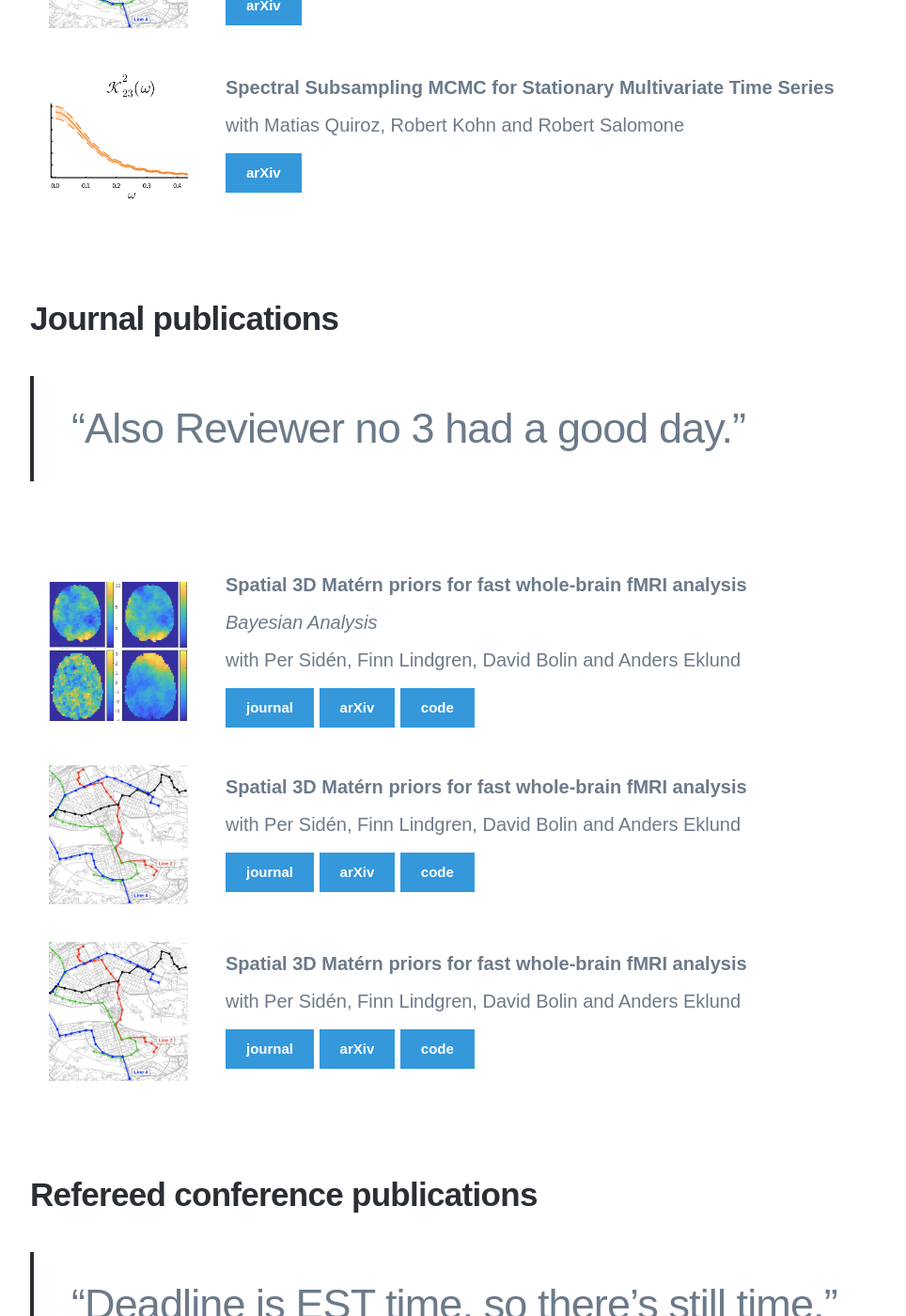
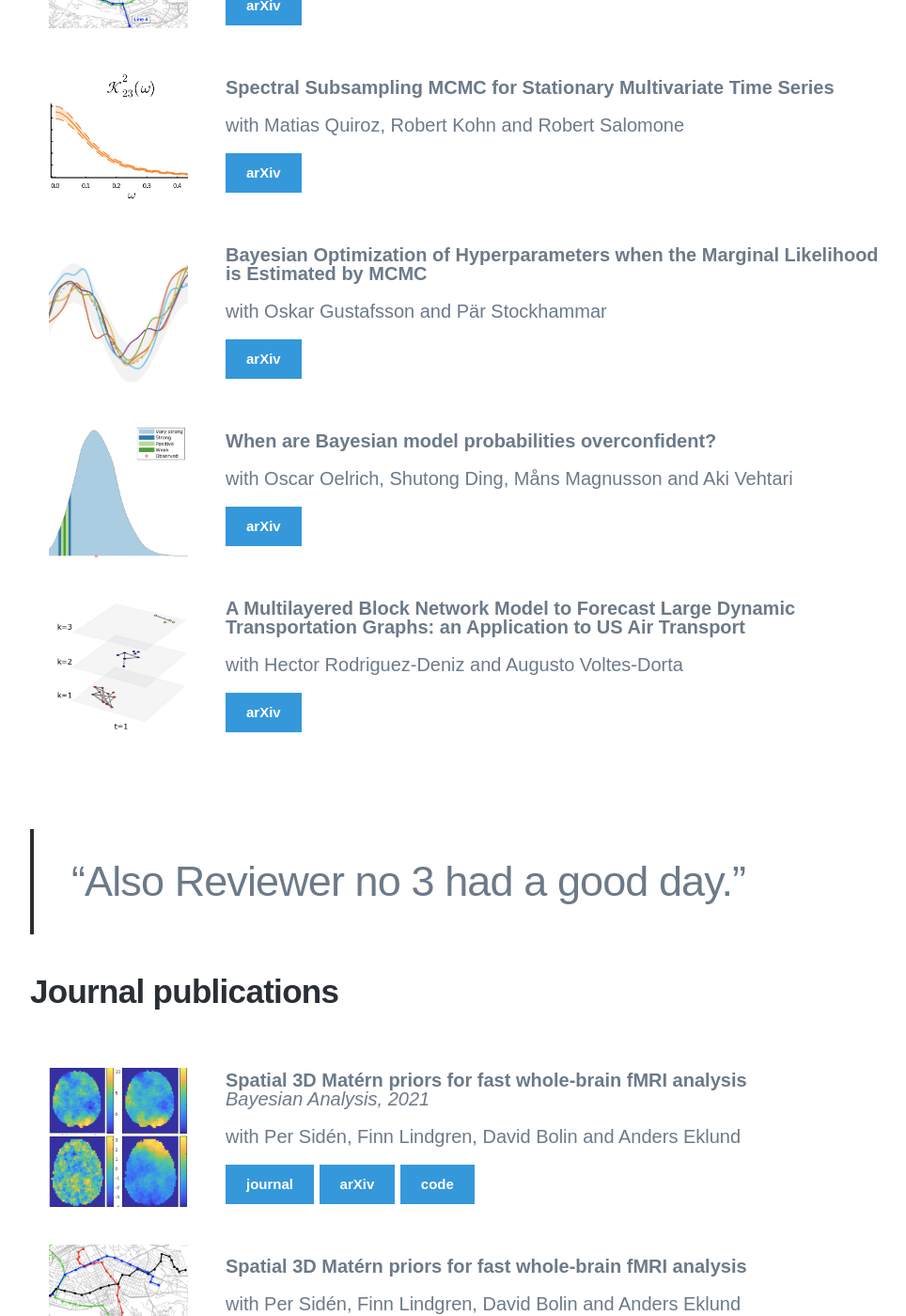
Before and after one commit to mattiasvillani/mattiasvillani.github.io, a Jekyll site: the page built from _pages/research.md, in a window 1280 px wide and 1400 px high, scrolled down 1390 px. Shown: the whole window at 94% size, without its empty margins (138-1102 px from the left). Built offline with Jekyll 4.4.1, drawn with Linux system fonts in a browser that asks for light colours; nearby versions of some CDN libraries; some web fonts are replaced; some of the changed text lies outside the part shown.

Commit message:
update research page

```diff
--- a/_pages/research.md
+++ b/_pages/research.md
@@ -53,13 +53,39 @@ with Matias Quiroz, Robert Kohn and Robert Salomone<br /> \\
 </td>
 </tr>
 
+<tr>
+<td markdown="span"><img width = "100%" src="/images/papers/boop.png"></td>
+<td markdown="span">**Bayesian Optimization of Hyperparameters when
+the Marginal Likelihood is Estimated by MCMC**<br /> \\
+with Oskar Gustafsson and Pär Stockhammar<br /> \\
+<a href="https://arxiv.org/abs/2004.10092" class="button button--medium">arXiv</a>
+</td>
+</tr>
+
+<tr>
+<td markdown="span"><img width = "100%" src="/images/papers/overconf.png"></td>
+<td markdown="span">**When are Bayesian model probabilities overconfident?**<br /> \\
+with Oscar Oelrich, Shutong Ding, Måns Magnusson and Aki Vehtari<br /> \\
+<a href="https://arxiv.org/abs/2003.04026" class="button button--medium">arXiv</a>
+</td>
+</tr>
+
+<tr>
+<td markdown="span"><img width = "100%" src="/images/papers/airlinegraph.png"></td>
+<td markdown="span">**A Multilayered Block Network Model to Forecast Large Dynamic Transportation Graphs: an Application to US Air Transport**<br /> \\
+with Hector Rodriguez-Deniz and Augusto Voltes-Dorta<br /> \\
+<a href="https://arxiv.org/abs/1911.13136" class="button button--medium">arXiv</a>
+</td>
+</tr>
+
 </tbody>
 </table>
 
 
+> “Also Reviewer no 3 had a good day.”
+
+
 ## Journal publications
-
-> “Also Reviewer no 3 had a good day.”
 
 <table>
 <colgroup>
@@ -71,13 +97,13 @@ with Matias Quiroz, Robert Kohn and Robert Salomone<br /> \\
 
 <tr>
 <td markdown="span"><img width = "100%" src="/images/papers/matern.png"></td>
-<td markdown="span">**Spatial 3D Matérn priors for fast whole-brain fMRI analysis**<br /> \\
-*Bayesian Analysis*<br /> \\
+<td markdown="span">**Spatial 3D Matérn priors for fast whole-brain fMRI analysis** \\
+*Bayesian Analysis, 2021*<br/> \\
 with Per Sidén, Finn Lindgren, David Bolin and Anders Eklund<br/> \\
 
-<a href="https://jekyllthemes.io/theme/personal-website-jekyll-theme" class="button button--medium">journal</a>
-<a href="https://jekyllthemes.io/theme/personal-website-jekyll-theme" class="button button--medium">arXiv</a>
-<a href="https://jekyllthemes.io/theme/personal-website-jekyll-theme" class="button button--medium">code</a>
+<a href="https://doi.org/10.1214/21-BA1283" class="button button--medium">journal</a>
+<a href="https://arxiv.org/abs/1906.10591" class="button button--medium">arXiv</a>
+<a href="https://github.com/psiden/BFAST3D" class="button button--medium">code</a>
 </td>
 </tr>
 
@@ -107,9 +133,9 @@ with Per Sidén, Finn Lindgren, David Bolin and Anders Eklund<br /> \\
 </table>
 
 
+> “Deadline is EST time, so there's still time.”
+
 ## Refereed conference publications
-
-> “Deadline is EST time, so there's still time.”
 
 <table>
 <colgroup>
@@ -149,9 +175,9 @@ with Hector Rodriguez-Deniz<br /> \\
 </tbody>
 </table>
 
+> “... the best way to bury your research.”
+
 ## Book chapters
-
-> “... the best way to bury your research.”
 
 <table>
 <colgroup>
@@ -192,10 +218,9 @@ with Hector Rodriguez-Deniz<br /> \\
 </table>
 
 
+> “Sure, let me just put my life on hold.”
 
 ## Books
-
-> “Sure, let me just put my life on hold.”
 
 <table>
 <colgroup>
@@ -217,9 +242,9 @@ with Hector Rodriguez-Deniz<br /> \\
 </tbody>
 </table>
 
+> “It's in the Other category.”
+
 ## Other publications
-
-> “It's in the Other category.”
 
 <table>
 <colgroup>
@@ -260,9 +285,9 @@ with Hector Rodriguez-Deniz<br /> \\
 </table>
 
 
+> “The roadkills of academia.”
+
 ## Older working papers
-
-> “The roadkills of academia.”
 
 <table>
 <colgroup>
```
Also changed, not shown: other parts of _pages/research.md (+1 -1 lines), images/papers/airlinegraph.png (added), images/papers/boop.png (added), images/papers/overconf.png (added).
